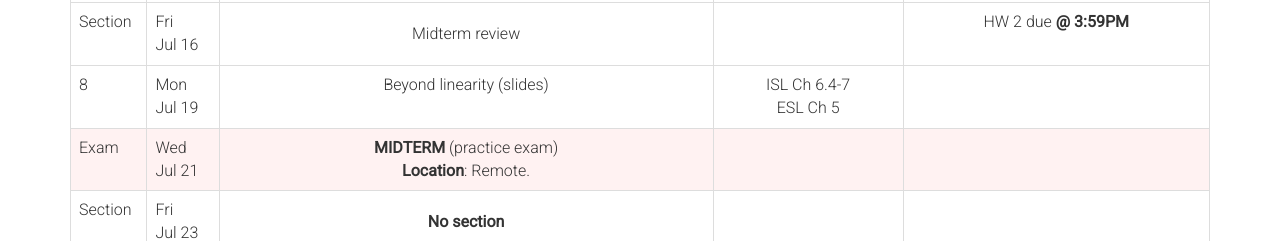
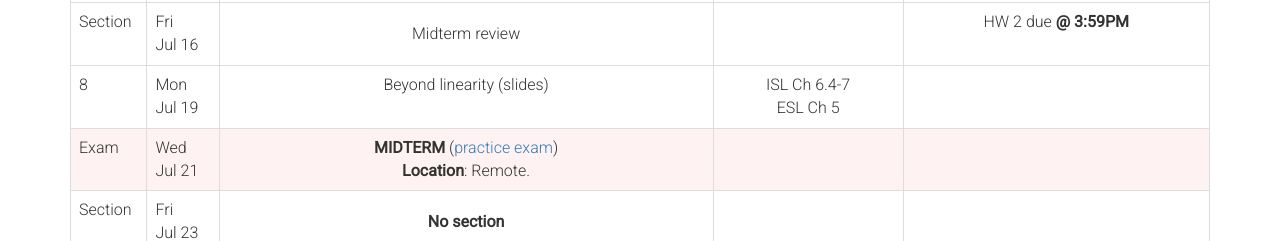
Before and after one commit to stats-202/stats-202.github.io, a plain HTML site: page syllabus.html in a window 1280 px wide. Shown: the part 1000-1241 px from the top of the page. Drawn offline with nearby package versions, Linux system fonts and the light colour scheme.

Commit message:
Adds practice exam

```diff
--- a/syllabus.html
+++ b/syllabus.html
@@ -197,7 +197,7 @@
     <td align="left">Exam</td>
     <td align="left">Wed<br>Jul 21</td>
     <td style="text-align:center; vertical-align:middle;">
-      <b>MIDTERM</b> (practice exam)<br>
+      <b>MIDTERM</b>  (<a href="assets/exam/practice_midterm.pdf">practice exam</a>)<br>
       <b>Location</b>: Remote.
     </td>
     <td align="center"></td>
```
Also changed, not shown: 1 other file.
